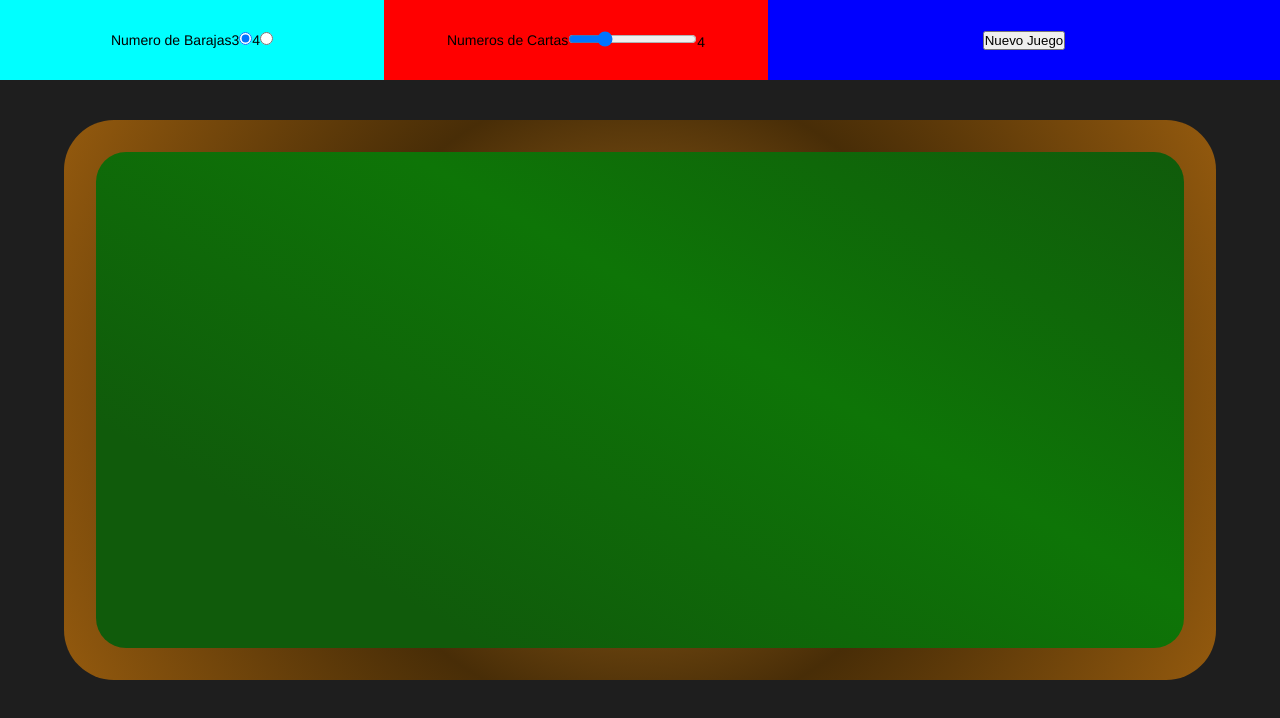
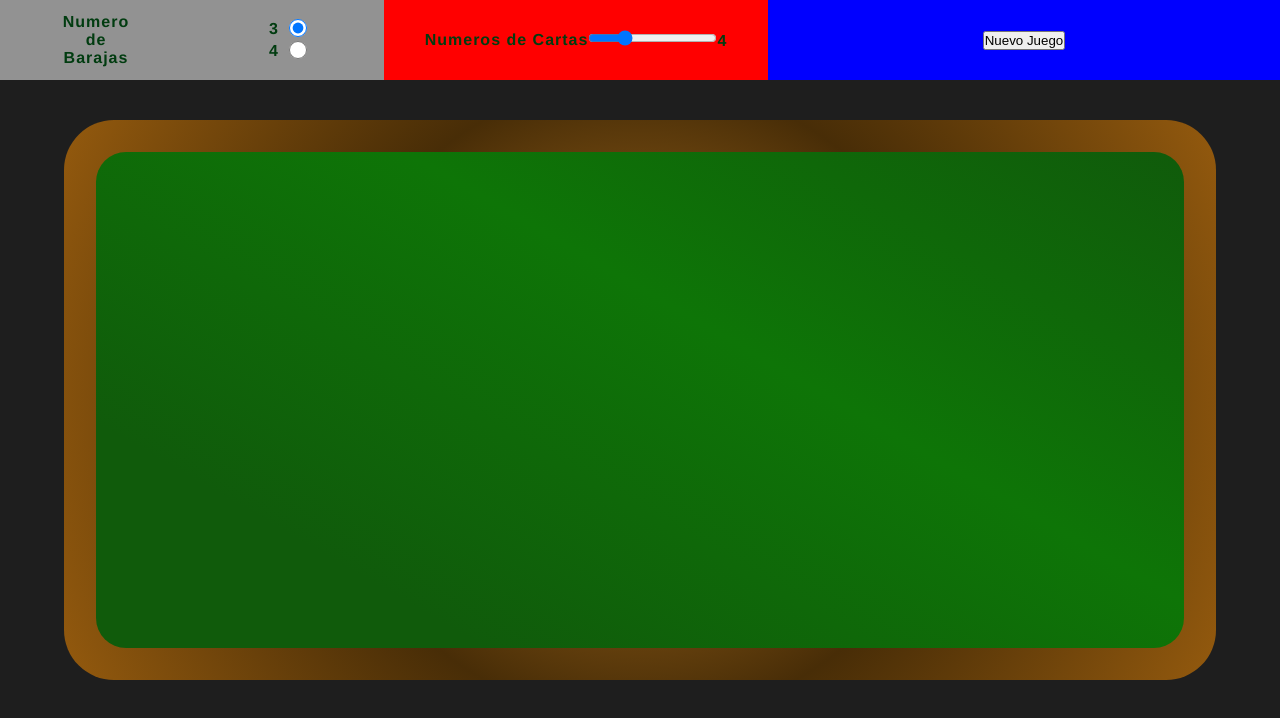
Before and after one commit to maxife36/Prueba-Tecnica---HANU, a React (Vite) app: page / in a window 1280 px wide. Shown: the top 718 px of the page. Built offline with nearby package versions, Linux system fonts and the light colour scheme; the HTML template or start-up script is replaced by a standard one.

Commit message:
CSS SuitInput Component

```diff
--- a/src/components/Header/Header.css
+++ b/src/components/Header/Header.css
@@ -7,6 +7,11 @@
     left: 0;
     width: 100vw;
     height: 10vh;
+    font-size: 16px;
+    font-weight: bold;
+    letter-spacing: 1px;
+    text-align: center;
+    color: #013c10;
     background-color: #929292;
 }
 
@@ -22,7 +27,43 @@
 
 .suits-container {
     width: 30%;
-    background-color: aqua;
+}
+.suit-title,
+.suit-option{
+    display: flex;
+    flex-flow: row nowrap;
+    justify-content: center;
+    align-items: center;
+    width: 50%;
+}
+
+
+.suit-option{
+    display: flex;
+    flex-flow: row wrap;
+    justify-content: center;
+    align-items: center;
+
+    div{
+        position: relative;
+        width:100%;
+        flex-flow: row nowrap;
+        align-items:center;
+        justify-content: center;
+
+        input{
+            position: relative;
+            top: 1px;
+            cursor: pointer;
+            width: 18px;
+            height: 18px;
+            margin-left: 10px;
+        }
+        label{
+            position: relative;
+            top: -2px;
+        }
+    }
 }
 
 .ranks-container {
--- a/src/components/Header/SuitInput.tsx
+++ b/src/components/Header/SuitInput.tsx
@@ -1,30 +1,32 @@
 import { type numberOfDecks } from "../../types";
 
-
 type Props = {
-    deckNumberController: [numberOfDecks, React.Dispatch<React.SetStateAction<numberOfDecks>>]
-}
+  deckNumberController: [numberOfDecks, React.Dispatch<React.SetStateAction<numberOfDecks>>];
+};
 
 export function SuitInput({ deckNumberController }: Props) {
-
   function handleSuitInput(e: React.ChangeEvent<HTMLInputElement>) {
-    const inputElement = e.currentTarget
-    const inputValue = Number(inputElement.value) as numberOfDecks
-    deckNumberController[1](inputValue)
+    const inputElement = e.currentTarget;
+    const inputValue = Number(inputElement.value) as numberOfDecks;
+    deckNumberController[1](inputValue);
   }
 
   return (
     <section className="suits-container">
-      <p className="suit-title">Numero de Barajas</p>
+      <p className="suit-title">
+        Numero <br />
+        de <br />
+        Barajas
+      </p>
       <div className="suit-option">
-        <label htmlFor="">
-          3
-          <input type="radio" name="deckNumber" value={3} checked={deckNumberController[0] === 3? true: false } onChange={handleSuitInput} />
-        </label>
-        <label htmlFor="">
-          4
-          <input type="radio" name="deckNumber" value={4} checked={deckNumberController[0] === 4? true: false } onChange={handleSuitInput} />
-        </label>
+        <div>
+          <label htmlFor="deck3">3</label>
+          <input type="radio" name="deckNumber" value={3} checked={deckNumberController[0] === 3 ? true : false} onChange={handleSuitInput} id='deck3'/>
+        </div>
+        <div>
+          <label htmlFor="deck4">4</label>
+          <input type="radio" name="deckNumber" value={4} checked={deckNumberController[0] === 4 ? true : false} onChange={handleSuitInput} id='deck4'/>
+        </div>
       </div>
     </section>
   );
```
